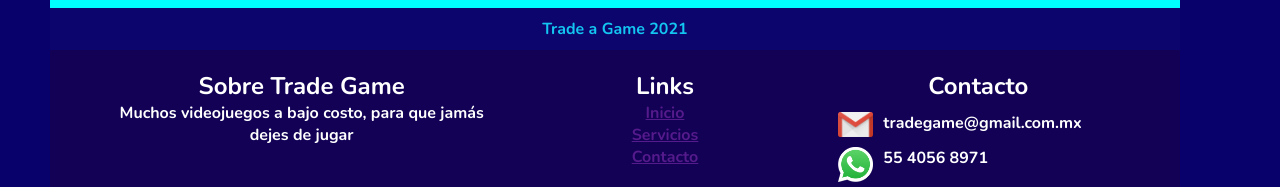
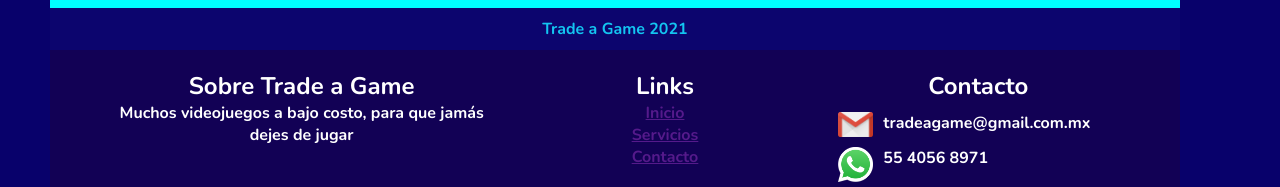
Before and after one commit to ellemendiola/tradegame, a plain HTML site: page index.html in a window 1280 px wide. Shown: the part 1331-1518 px from the top of the page. Drawn offline with nearby package versions, Linux system fonts and the light colour scheme.

Commit message:
Add files via upload

```diff
--- a/index.html
+++ b/index.html
@@ -90,7 +90,7 @@
     <footer>
     <div class="container1">
     <div class="col1-container1">
-    <h2>Sobre Trade Game</h2>
+    <h2>Sobre Trade a Game</h2>
     <p>Muchos videojuegos a bajo costo, para que jamás dejes de jugar</p>
     </div>
     <div class="col2-container1">
@@ -105,7 +105,7 @@
 <h2>Contacto</h2>
 <div class="row1-contacto">
     <img src="img/gmail.png" alt="">
-   <p>tradegame@gmail.com.mx</p>
+   <p>tradeagame@gmail.com.mx</p>
 </div>
 <div class="row2-contacto">
     <img src="img/wa.png" alt="">
```
